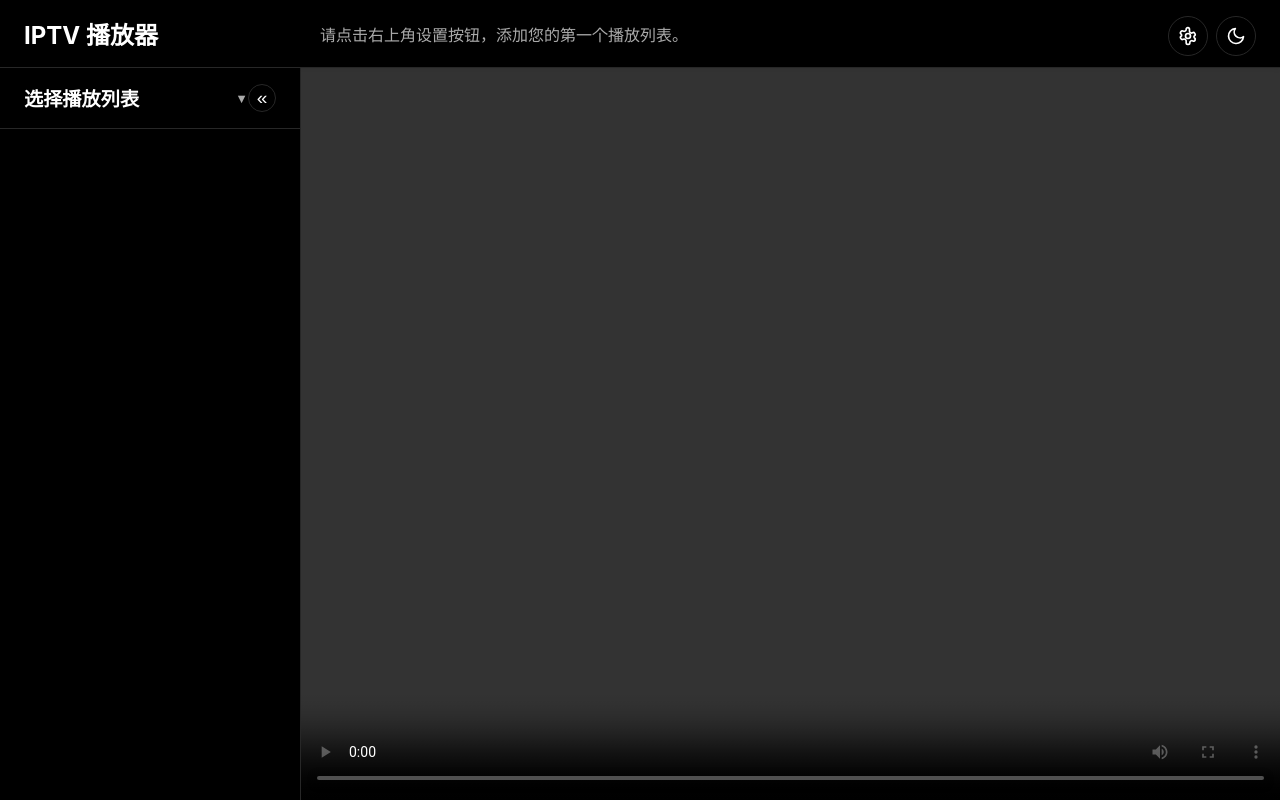
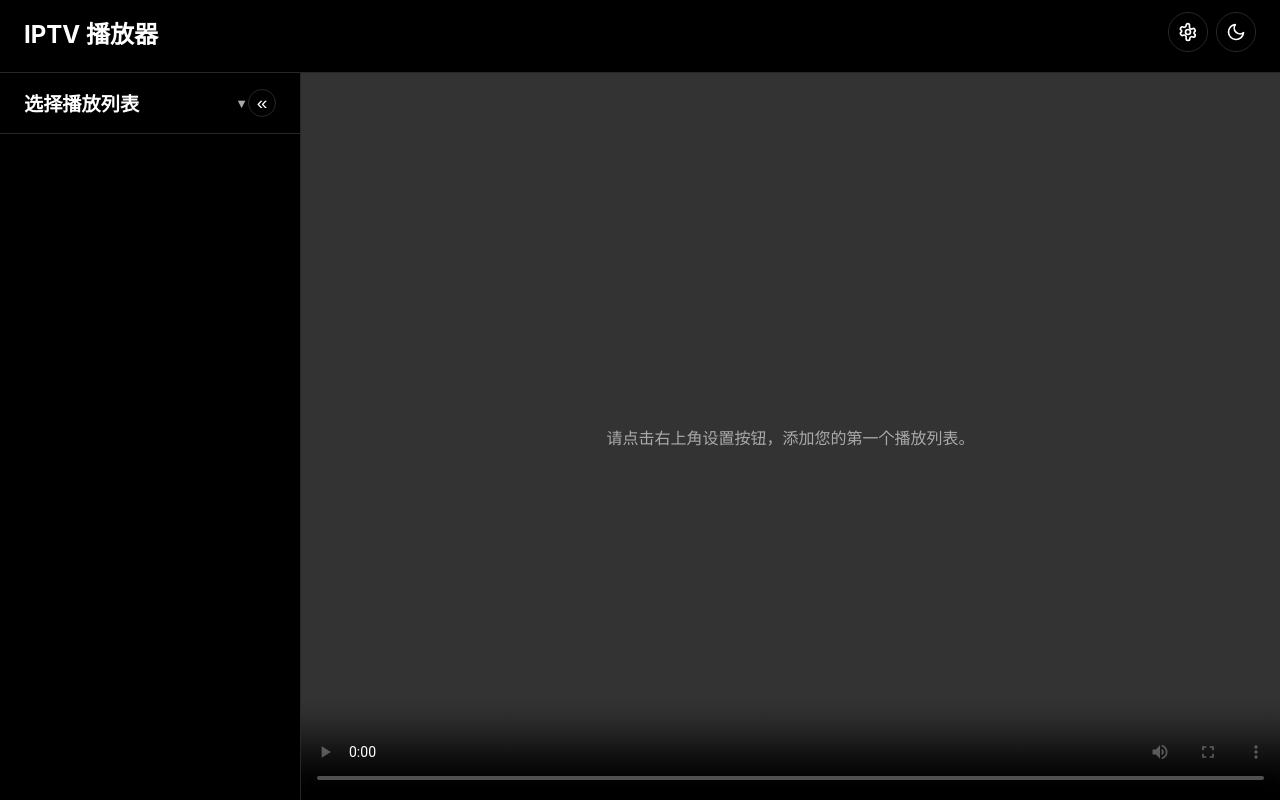
Before and after one commit to pany4321/iptv, a React (Vite) app in the folder frontend/: page / in a window 1280 px wide. Built offline with nearby package versions, Linux system fonts and the light colour scheme.

Commit message:
实现移动端播放的第二个版本

```diff
--- a/frontend/src/App.tsx
+++ b/frontend/src/App.tsx
@@ -401,14 +401,9 @@ function App() {
   return (
     <div className={`App ${isSidebarCollapsed ? 'sidebar-collapsed' : ''}`}>
       <header className="App-header">
+        <div className="header-row">
             <div className="title-bar">
                 <h1>IPTV 播放器</h1>
-        </div>
-        <div className="header-status-message">
-            {error && <p className="error-message">错误: {error}</p>}
-            {!error && !nowPlaying && (
-                <p>{playlists.length === 0 && !loading ? '请点击右上角设置按钮，添加您的第一个播放列表。' : '请选择一个频道进行播放'}</p>
-            )}
             </div>
             <div className="header-buttons">
                 <button onClick={() => setIsSettingsOpen(true)} className="theme-toggle-button" title="设置">
@@ -422,18 +417,27 @@ function App() {
                 )}
                 </button>
             </div>
+        </div>
+        <div className="header-row">
+            <div className="header-status-message">
+                {/* Status messages are now shown in the player placeholder */}
+            </div>
+        </div>
       </header>
       <main className="App-main">
         {renderChannelList()}
-        {guideChannel && <GuidePanel channel={guideChannel} epgData={findEpgForChannel(guideChannel)} onClose={closeGuide} />}
         <section className="player-section">
             <video ref={videoRef} controls width="100%" height="100%" />
             {!nowPlaying && (
                 <div className="player-placeholder">
-              {/* This is now empty, message moved to header */}
+                    {error && <p className="error-message">错误: {error}</p>}
+                    {!error && (
+                        <p>{playlists.length === 0 && !loading ? '请点击右上角设置按钮，添加您的第一个播放列表。' : '请选择一个频道进行播放'}</p>
+                    )}
                 </div>
             )}
         </section>
+        {guideChannel && <GuidePanel channel={guideChannel} epgData={findEpgForChannel(guideChannel)} onClose={closeGuide} />}
       </main>
       <Settings
         isOpen={isSettingsOpen}
--- a/frontend/src/index.css
+++ b/frontend/src/index.css
@@ -41,23 +41,32 @@ body {
 .App {
   display: flex;
   flex-direction: column;
-  height: 100vh;
+  height: 100dvh;
   overflow: hidden;
 }
 
 .App-header {
-  padding: 1rem 1.5rem;
+  padding: 0.75rem 1.5rem;
   background-color: var(--background-light);
   border-bottom: 1px solid var(--border-color);
   box-shadow: 0 2px 4px rgba(0, 0, 0, 0.05);
   z-index: 10;
-  position: relative;
+  display: flex;
+  flex-direction: column;
+  gap: 0.5rem; /* Add some space between rows */
+}
+
+.header-row {
+    display: flex;
+    justify-content: space-between;
+    align-items: center;
+    width: 100%;
 }
 
 .title-bar {
   display: flex;
   align-items: center;
-  justify-content: space-between;
+  flex-grow: 1;
 }
 
 .App-header h1 {
@@ -66,13 +75,9 @@ body {
 }
 
 .header-status-message {
-  position: absolute;
-  left: 50%;
-  top: 50%;
-  transform: translate(-50%, -50%);
   color: var(--text-secondary);
   text-align: left;
-  width: 50%;
+  flex-grow: 1;
 }
 
 .header-status-message p {
@@ -80,11 +85,9 @@ body {
 }
 
 .header-buttons {
-    position: absolute;
-    top: 1rem;
-    right: 1.5rem;
     display: flex;
     gap: 0.5rem;
+    flex-shrink: 0; /* Prevent buttons from shrinking */
 }
 
 .theme-toggle-button {
@@ -236,6 +239,21 @@ body {
   align-items: center;
   background-color: #000;
   transition: width 0.3s ease;
+  position: relative; /* Added for placeholder positioning */
+}
+
+.player-placeholder {
+    position: absolute;
+    top: 50%;
+    left: 50%;
+    transform: translate(-50%, -50%);
+    color: var(--text-secondary);
+    text-align: center;
+    width: 80%;
+}
+
+.player-placeholder .error-message {
+    color: var(--danger);
 }
 
 .player-section video {
@@ -628,6 +646,11 @@ body {
 }
 
 /* --- Responsive Styles for Mobile --- */
+
+.mobile-playlist-toggle {
+    display: none; /* Hidden by default */
+}
+
 @media (max-width: 768px) {
   .App-header {
     padding: 0.75rem 1rem;
@@ -646,14 +669,14 @@ body {
   }
 
   .player-section {
-    height: 40vh; /* Player takes top 40% of viewport height */
+    height: 40dvh; /* Player takes top 40% of viewport height */
     width: 100%;
   }
 
   .channel-list-sidebar {
     width: 100%;
     max-width: none; /* Override desktop max-width */
-    height: calc(100vh - 40vh - 60px); /* Fill remaining space (viewport - player - header) */
+    height: calc(100dvh - 40dvh - 60px); /* Fill remaining space (viewport - player - header) */
     border-right: none; /* Remove vertical border */
     border-top: 1px solid var(--border-color);
   }
@@ -696,7 +719,7 @@ body {
     top: 0;
     left: 0;
     width: 100vw;
-    height: 100vh;
+    height: 100dvh;
     max-width: 100vw;
     border-radius: 0;
     z-index: 1000;
```
Lines whose indentation alone changed are shown as unchanged.
